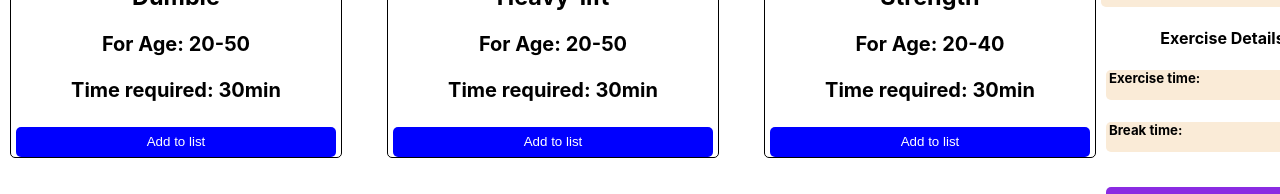
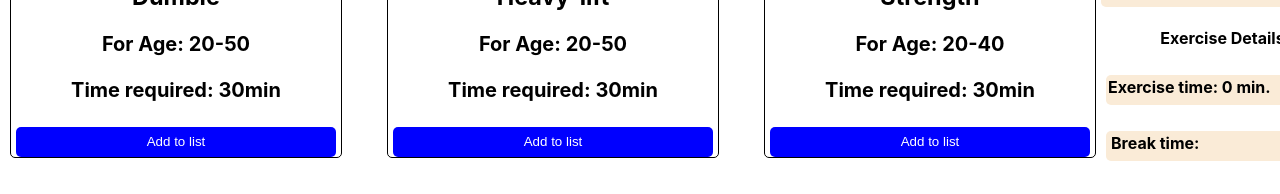
Before and after one commit to Mehnazimu/b6-ultra-active-club, a React (Create React App) app: page / in a window 1280 px wide. Shown: the part 330-524 px from the top of the page. Built offline with nearby package versions, Linux system fonts and the light colour scheme.

Commit message:
Total time calculated

```diff
--- a/public/data.json
+++ b/public/data.json
@@ -4,41 +4,41 @@
       "category": "Dumble",
       "age": "20-50",
       "img": "https://encrypted-tbn0.gstatic.com/images?q=tbn:ANd9GcQaRh_It3jLaJxwKfx4SdLr9bq6OrGghz6LFQ&usqp=CAU",
-      "time": "30"
+      "time": 30
     },
     {
       "id": 2,
       "category": "Heavy-lift",
       "age": "20-50",
       "img": "https://encrypted-tbn0.gstatic.com/images?q=tbn:ANd9GcQqbyxHerbBNltFtXf8hfjK65l5dnCHg3vNvCxsYeEs0CmAy1YSiFJUMDLrMrD11LjMCfY&usqp=CAU",
-      "time": "30"
+      "time": 30
     },
     {
       "id": 3,
       "category": "Strength",
       "age": "20-40",
       "img": "https://encrypted-tbn0.gstatic.com/images?q=tbn:ANd9GcSkIw4afePS3Fm332Vl43FsCEfI58Nav622EQ&usqp=CAU",
-      "time": "30"
+      "time": 30
     },
     {
       "id": 4,
       "category": "Cardio",
       "age": "20-45",
       "img": "https://encrypted-tbn0.gstatic.com/images?q=tbn:ANd9GcTazZdDblrYFFZ_YdBgFYOf71vt4Bge-SsQzpBpgooN8dR8aEllE6jzaeoUKwcTU5bbdu8&usqp=CAU",
-      "time": "40"
+      "time": 40
     },
     {
       "id": 5,
       "category": "Running",
       "age": "18-40",
       "img": "https://encrypted-tbn0.gstatic.com/images?q=tbn:ANd9GcQvU3A5ev8onCzIJ3Rbsy6Vm4NFm0enjRW5JenZDAgjjLGohMfrgDOdkmrE7WkLgyy_Yjs&usqp=CAU",
-      "time": "30"
+      "time": 30
     },
     {
       "id": 6,
       "category": "Pelates",
       "age": "20-50",
       "img": "https://media.distractify.com/brand-img/LNuy9mc8f/1200x628/quarantine-workout-1584682107918.jpg",
-      "time": "45"
+      "time": 45
     }
   ]
--- a/src/Components/Cart/Cart.css
+++ b/src/Components/Cart/Cart.css
@@ -0,0 +1,3 @@
+.cart{
+    position: sticky;
+}
--- a/src/Components/Cart/Cart.js
+++ b/src/Components/Cart/Cart.js
@@ -1,6 +1,14 @@
 import React from 'react';
+import './Cart.css';
 
 const Cart = ({cart}) => {
+
+    let totalTime=0;
+    for (const exercise of cart){
+        totalTime = totalTime+ exercise.time;
+
+    }
+
     return (
         <div>
              <h3>Mehnaz</h3>
@@ -27,10 +35,10 @@ const Cart = ({cart}) => {
                 <div>
                     <h4>Exercise Details</h4>
                     <div className='e-time'>
-                        <h5>Exercise time:</h5>
+                        <h5 className='e-text'>Exercise time: {totalTime} min.</h5>
                     </div>
                     <div className='b-time'>
-                        <h5>Break time:</h5>
+                        <h5 className='b-text'>Break time:</h5>
                     </div>
 
                 </div>
--- a/src/Components/Exercise/Exercise.js
+++ b/src/Components/Exercise/Exercise.js
@@ -2,7 +2,7 @@ import React from 'react';
 import './Exercise.css'
 
 const Exercise =(props) => {
-    console.log(props);
+    // console.log(props);
     const {category,age,img,time} =props.exercise;
     const {handleAddToCart}=props;
 
--- a/src/Components/Home/Home.css
+++ b/src/Components/Home/Home.css
@@ -37,6 +37,15 @@
 
 
 }
+.e-text{
+    font-size: medium;
+   padding: 2px;
+}
+.b-text{
+    font-size: medium;
+    padding: 2px;
+
+}
 .b-time{
     background-color: antiquewhite;
     height: 30px;
@@ -46,10 +55,8 @@
     border-radius: 5px;
 
 }
-.e-time h5{
-    margin-left: 3px;
 
-}
+
 .b-time h5{
     margin-left: 3px;
 
--- a/src/Components/Home/Home.js
+++ b/src/Components/Home/Home.js
@@ -1,3 +1,4 @@
+
 import React, { useEffect, useState } from 'react';
 import Cart from '../Cart/Cart';
 import Exercise from '../Exercise/Exercise';
@@ -21,6 +22,7 @@ const Home = () => {
 
 
     return (
+
         <div className='home-container'>
           <div className='exercise-container'>
            {
```
